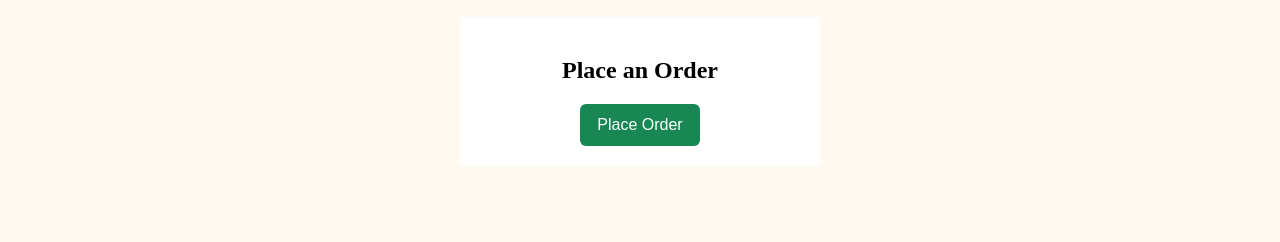
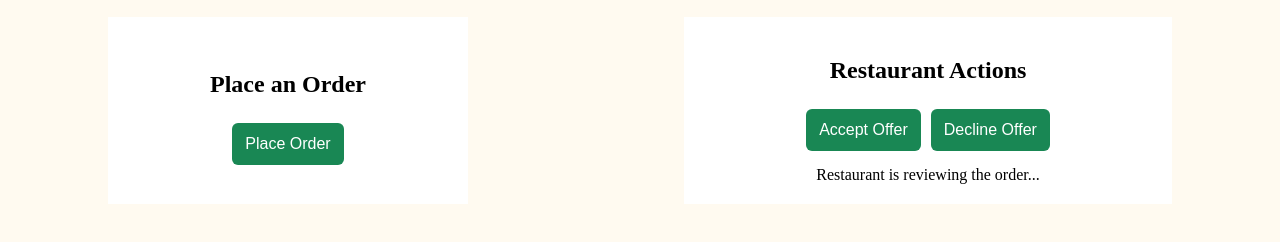
Before and after one commit to SofiaBrittoSchwartz/RestaurantOrderSystem, a plain HTML site: page index.html in a window 1280 px wide. Shown: the part 80-322 px from the top of the page. Drawn offline with Linux system fonts and the light colour scheme.

Commit message:
Added Restaurant Actions div

```diff
--- a/index.html
+++ b/index.html
@@ -8,10 +8,21 @@
 </head>
 <body>
     <h1 class="header">Restaurant Order System</h1>
-    <div class="order">
-        <h2>Place an Order</h2>
-        <button>Place Order</button>
-        <span id="orderStatus"></span>
+    <div class="containers">
+        <div class="order">
+            <h2>Place an Order</h2>
+            <button>Place Order</button>
+            <span id="orderStatus"></span>
+        </div>
+
+        <div class="actions">
+            <h2>Restaurant Actions</h2>
+            <div class="buttons">
+                <button>Accept Offer</button>
+                <button>Decline Offer</button>
+            </div>
+            <span>Restaurant is reviewing the order...</span>
+        </div>
     </div>
 </body>
 </html>
--- a/styles.css
+++ b/styles.css
@@ -5,8 +5,9 @@ body {
 }
 
 button {
-    padding: 0.5rem 1rem;
-    font-size: 1rem;
+    padding: 8px 12px;
+    font-size: 16px;
+    margin: 5px;
     font-weight: 400;
     line-height: 1.5;
     color: #fff;
@@ -15,6 +16,22 @@ button {
     border-radius: 0.375rem;
     text-align: center;
     text-decoration: none;
+}
+
+button:hover {
+    background-color: #157347;
+}
+
+.buttons {
+    display: flex;
+    flex-direction: row;
+    justify-content: space-between;
+    margin-bottom: 10px;
+}
+
+.containers {
+    display: flex;
+    flex-direction: row;
 }
 
 .header {
@@ -37,3 +54,15 @@ button {
     align-items: center;
     background-color: white;
 }
+
+.actions {
+    display: flex;
+    flex-direction: column;
+    justify-content: center;
+    align-items: center;
+
+    width: 35%;
+    margin: 20px auto;
+    padding: 20px;
+    background-color: white;
+}
```
